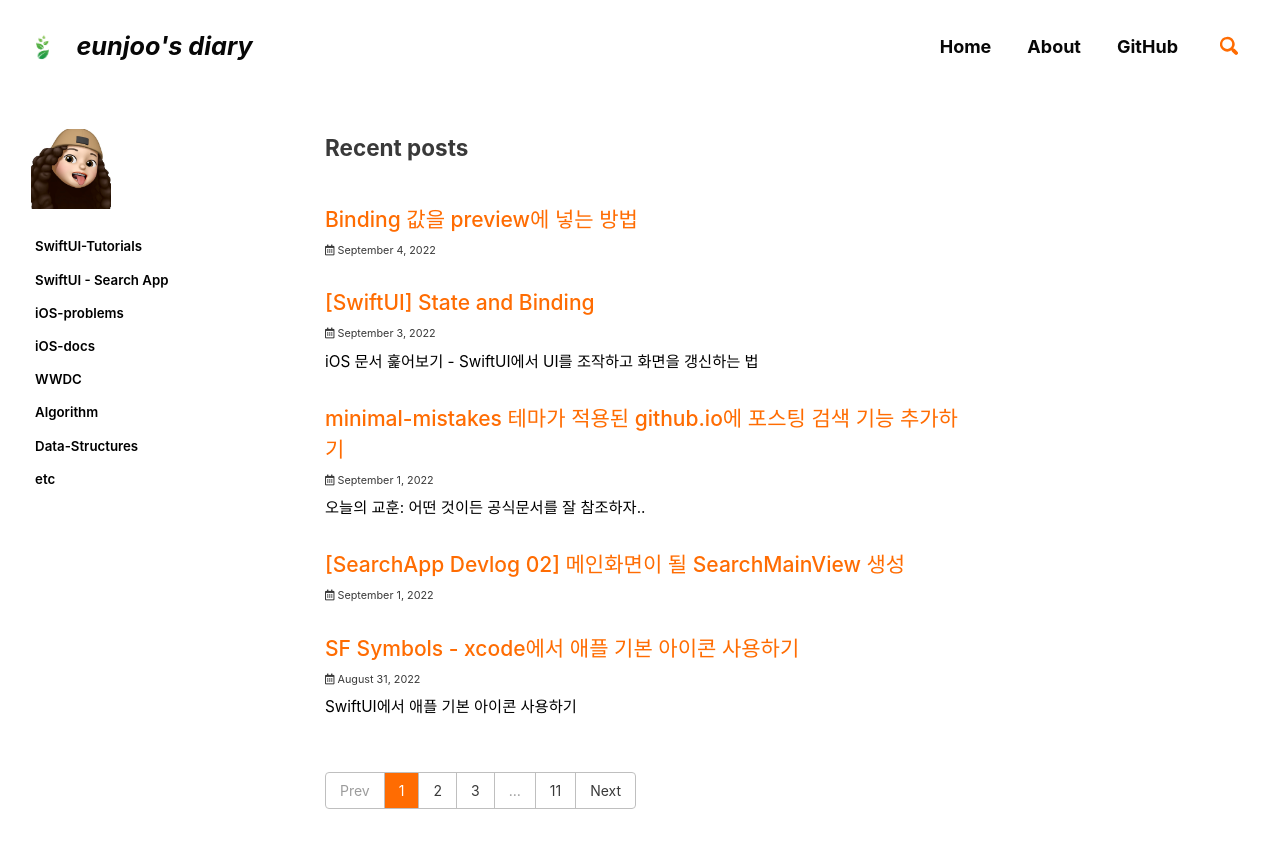
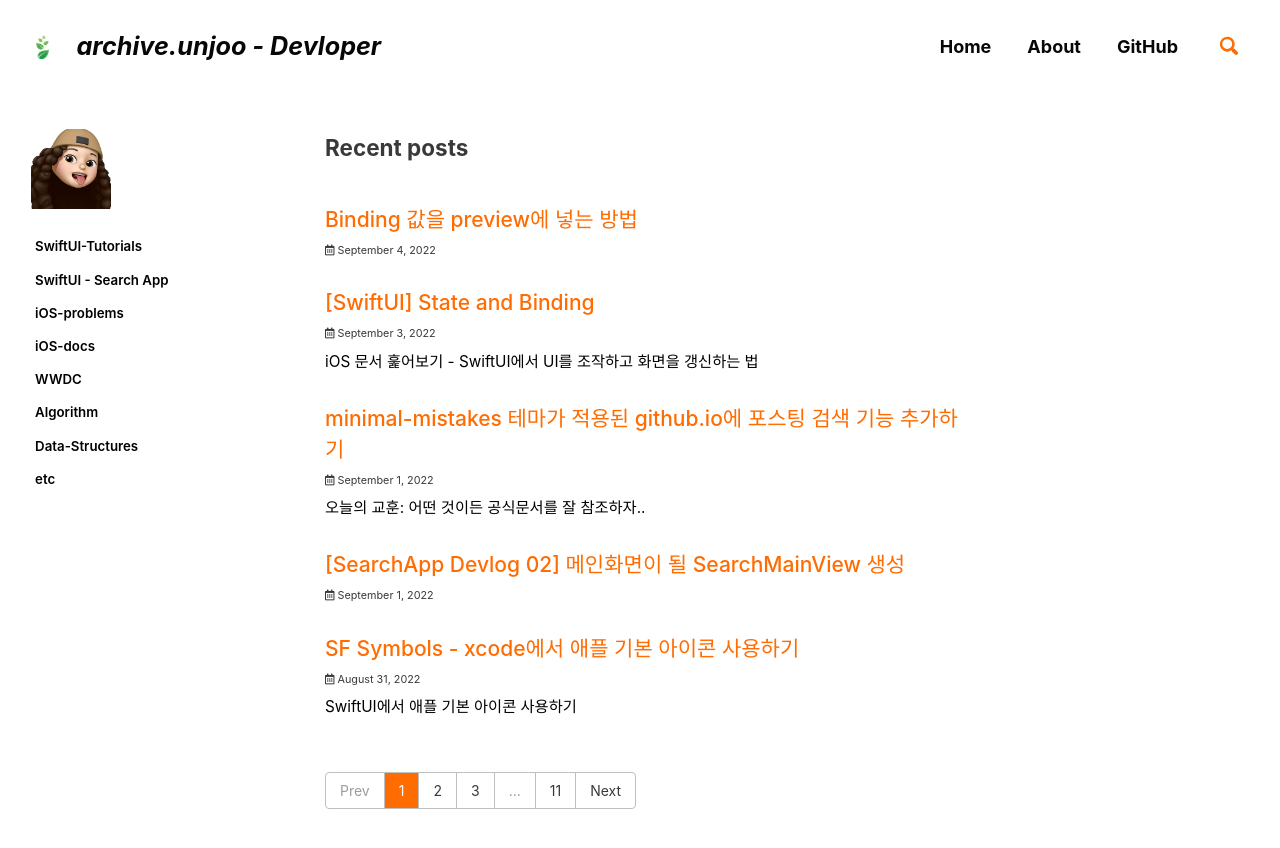
Before and after one commit to eunjooChoi/eunjoochoi.github.io, a Jekyll site: the page built from index.html, in a window 1280 px wide and 900 px high. Shown: the top 848 px of the window. Built offline with Jekyll 4.4.1, drawn with Linux system fonts in a browser that asks for light colours; cached includes are drawn as plain includes; some web fonts are replaced; the list of posts is cut into pages by our own code.

Commit message:
페이지명 변경

```diff
--- a/_config.yml
+++ b/_config.yml
@@ -19,11 +19,11 @@ minimal_mistakes_skin: "plum" # "default" "air", "aqua", ...
 
 # Site Settings
 locale: "ko-KR" #"en-US"
-title: "eunjoo's diary" # 상단 헤더에 보이는 블로그 명
+title: "archive.unjoo - Devloper" # 상단 헤더에 보이는 블로그 명
 title_separator: "-"
 subtitle: # site tagline that appears below site title in masthead
 name: "eunjoo" # 블로그 닉네임 설정
-description: "개발 공부 한 번 해볼까?" # 블로그 설명
+description: "개발 공부하는 곳" # 블로그 설명
 url: "https://eunjoochoi.github.io" # 블로그 URL
 baseurl: # the subpath of your site, e.g. "/blog"
 repository: "eunjooChoi/git_comment" # GitHub Repo 이름
```
Also changed, not shown: _posts/iOS-Problems/2022-09-04-Binding-property-preview.md (+1 -1 lines).
